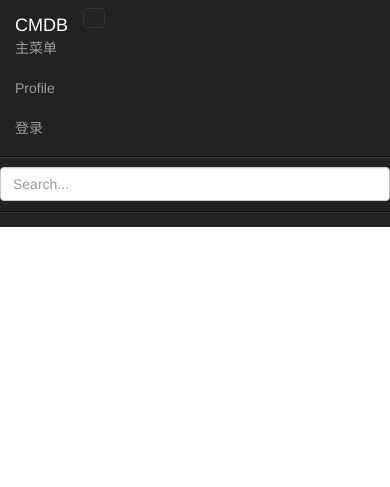
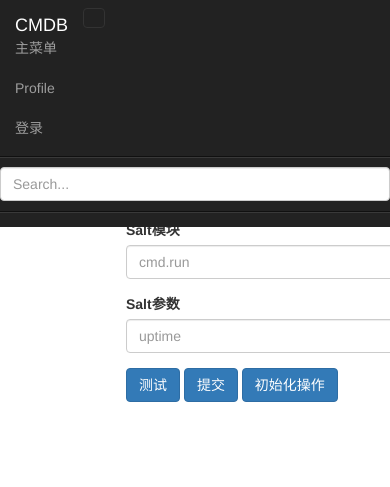
Before and after one commit to chaoqunzhai/CMDB, a Django app: template templates/salt/salt_api.html in a window 390 px wide; the page is wider, and only the part inside the window is pictured. Shown: the top 487 px of that part. Run offline with Django 3.2, Linux system fonts and the light colour scheme; the template is opened without the code that fills it: most values are stand-ins (such as "Sample title", 1, 10 or a date in 2020); some libraries are stand-ins or nearby versions.

Commit message:
20170620_2345

```diff
--- a/salt/urls.py
+++ b/salt/urls.py
@@ -5,9 +5,9 @@ from salt import views
 
 
 urlpatterns = [
-    url(r'^salt_api$', views.APIView.as_view(), name="salt_api"),
+    url(r'^hostlist', views.Hsotlist.as_view(), name="hostlist"),
     url(r'^salt_api_(?P<nid>\d+)$',views.APItDetailView.as_view()),
     url(r'^salt_api_json$', views.SaltApiJSON.as_view()),
-    url(r'^salt_run$', views.SaltRun.as_view(), name="salt_run"),
-
+    url(r'^salt_map$', views.SaltMap.as_view(), name="salt_map"),
+    url(r'^salt_api$', views.SaltApi.as_view(), name="salt_api"),
 ]
--- a/templates/assect_list.html
+++ b/templates/assect_list.html
@@ -40,27 +40,16 @@
     <div class="container-fluid">
         <div class="row">
             <div class="col-sm-3 col-md-2 sidebar" style="position: fixed">
-                <ul class="nav nav-sidebar">
-                    <li>
-                        <a href="{% url "salt_run" %}">Salt图示</a>
-                    </li>
-                </ul>
-                <ul class="nav nav-sidebar">
-                    <li>
-                        <a href="{% url "salt_api" %}">Salt_Api操作</a>
-                    </li>
-                    <li><a href="">Nav item again</a></li>
-                    <li><a href="">One more nav</a></li>
-                    <li><a href="">Another nav item</a></li>
-                    <li><a href="">More navigation</a></li>
-                </ul>
+                {% block hostlist_head %}{% endblock %}
+                {% block salt_map_head %}{% endblock %}
+                {% block salt_api_head %}{% endblock %}
             </div>
             <div class="row">
                 <div class="col-sm-9 col-sm-offset-3 col-md-10 col-md-offset-2 main">
                     {% block salt_map %}{% endblock %}
+                    {% block hostlist %}{% endblock %}
+                    {% block hostlist_detail %} {% endblock %}
                     {% block salt_api %}{% endblock %}
-                    {% block conent %} {% endblock %}
-
                 </div>
 
             </div>
--- a/templates/base.html
+++ b/templates/base.html
@@ -21,16 +21,32 @@
     {% block header-recources %}{% endblock %}
     <style>
         {% block css %}{% endblock %}
-         .one{
-            position:fixed;
-            top:0;
-            left:0;
-            right:0;
-            bottom:0;
+        .one {
+            position: fixed;
+            top: 0;
+            left: 0;
+            right: 0;
+            bottom: 0;
             background-color: black;
             opacity: 0.1;
 
-    }
+        }
+
+        #salt_api_header {
+            border: 1px solid red;
+            top: 50px;
+            left: 100px;
+            height: 100px;
+            width: 1300px;
+            position: relative;
+
+        }
+
+        #salt_api_header_core {
+            top: 25px;
+            left: 20px;
+            position: relative;
+        }
     </style>
 </head>
 
@@ -54,12 +70,12 @@
 {% block js %}{% endblock %}
 <script>
     $(function () {
-            table('/salt/salt_api_json');
+        table('/salt/salt_api_json');
 
-            console.log({{ test }})
-        });
+        console.log({{ test }})
+    });
     $(function () {
-        delurl('/salt/salt_api');
+        delurl('/salt/hostlist');
     });
     $(".nav-sidebar a[href='{{ request.path }}']").parent().addClass("active");
 
@@ -82,6 +98,27 @@
         });
 
     }
+    $(function () {
+        $('#submit_test').click(function () {
+            $.ajax({
+                url: '/salt/salt_api',
+                type: 'POST',
+                data: $('#salt_form').serialize(),
+                dataType: 'JSON',
+                traditional: true,
+                success: function (data) {
+                    if(data != 0){
+                        location.href='/salt/salt_api';
+                        console.log('salt_form', data)
+                    }else {
+                        console.log('no!!')
+                    }
+
+                }
+            })
+        });
+    });
+
 </script>
 
 </body>
--- a/templates/index.html
+++ b/templates/index.html
@@ -18,7 +18,7 @@
         <div class="col-lg-3 col-sm-4 col-xs-6">
             <div class="info-box default-bg">
                 <i class="fa fa-desktop"></i>
-                <a class="count" href="/cmdb.html">资产</a>
+                <a class="count" href="{% url "hostlist" %}">资产</a>
 
                 <div class="title">CMDB</div>
             </div>
@@ -27,7 +27,7 @@
         <div class="col-lg-3 col-sm-4 col-xs-6">
             <div class="info-box blue-bg">
                 <i class="fa fa-cog"></i>
-                <a class="count" href="{% url "salt_run" %}">配管</a>
+                <a class="count" href="{% url "salt_map" %}">配管</a>
 
                 <div class="title">SALTSTACK</div>
             </div>
--- a/templates/salt/salt_api.html
+++ b/templates/salt/salt_api.html
@@ -1,81 +1,49 @@
-{% extends "assect_list.html" %}
-{% block css %}
-    .info{
-    width: 400px;
-    height:300px;
-    position: fixed;
-    top:50px;
-    left:400px;
-    right:400px;
-    background-color: white;
-    }
-    .hide{
-    display: none;
-    }
-    .show{
-    display: block;
-    }
+{% extends 'assect_list.html' %}
+{% block salt_map_head %}
+    <ul class="nav nav-sidebar">
+        <li>
+            <a href="{% url "salt_map" %}">操作图示</a>
+        </li>
+    </ul>
+    <ul class="nav nav-sidebar">
+        <li><a href="{% url "salt_api" %}">SaltApi操作</a></li>
+        <li><a href="">One more nav</a></li>
+        <li><a href="">Another nav item</a></li>
+        <li><a href="">More navigation</a></li>
+    </ul>
 {% endblock %}
-{% block salt_api %}
+{% block  salt_api %}
+    <div id="salt_api_header">
+        <div id="salt_api_header_core">
+            <form id='salt_form' class="form-inline">{% csrf_token %}
+                <div class="form-group ">
+                    <label for="exampleInputName2">主机ID</label>
+                    <input type="text" class="form-control" id="salt_api_id" name='salt_api_id'
+                           placeholder="map126|*126">
+                </div>
+                <div class="form-group ">
+                    <label for="exampleInputEmail2">Salt模块</label>
+                    <input type="text" class="form-control" id="salt_api_name" name='salt_api_name'
+                           placeholder="cmd.run">
+                </div>
+                <div class="form-group ">
+                    <label for="exampleInputEmail2">Salt参数</label>
+                    <input type="text" class="form-control" id="salt_api_tage" name='salt_api_tage'
+                           placeholder="uptime">
+                </div>
+                <button id='submit_test' type="submit" class="btn btn-primary ">测试</button>
+                <button id='submit_true' type="submit" class="btn btn-primary">提交</button>
+                <button id='submit_true' type="submit" class="btn btn-primary">初始化操作</button>
+            </form>
+        </div>
+    </div>
 
-    <h2 class="sub-header">管理列表</h2>
+    {% block js %}
+        <script>
 
-    <div style="margin: 0 auto;">
-        <div class="btn-group" role="group" aria-label="...">
-            <a id="check_all" class="btn btn-success" onclick="checkAll();"><i
-                    class="fa fa-floppy-o"></i> 全选</a>
-            <a id="check_reverse" class="btn btn-info" onclick="reverAll();"><i
-                    class="fa fa-minus-square-o"></i> 反选</a>
-            <a id="check_cancel" class="btn btn-warning" onclick="clearAll();"><i
-                    class="fa fa-minus-square-o"></i> 取消</a>
-            <a id="check_add" class="btn btn-primary"><i class="fa fa-plus-circle"></i>添加</a>
-            <a id="do_delete" class="btn btn-danger "><i class="fa fa-trash"></i> 删除</a>
-            <a id="edit_mode_target" class="btn btn-default no-radius"><i class="fa fa-pencil-square-o"></i>
-                <span>进入编辑模式</span></a>
-            <a id="do_save" class="btn btn-default no-radius"><i class="fa fa-floppy-o"></i> 保存</a>
-            <a id="do_refresh" class="btn btn-default no-radius"><i class="fa fa-refresh"></i> 刷新</a>
-            <a id="handle_status" class="btn no-radius" tabindex="0" role="button" data-toggle="manual"
-               data-trigger="focus" data-container="body" data-html="true" data-placement="bottom" title="错误详细"
-               data-content="">{{ error_msg }}</a>
-        </div>
-        <div class="check_add_header">
-            <div class="hide check_add_hide table">
-                <form action="salt_api" method="post" class="form-inline">
-                    <div class="form-group">
-                        <label for="exampleInputName2">主机IP</label>
-                        <input id="hostip" name="ip" type="text" class="form-control" placeholder="192.168.*.*"/>
-                    </div>
-                    <div class="form-group">
-                        <label for="exampleInputName2">主机系统</label>
-                        <input id="kernel" name="kernel" type="text" class="form-control" placeholder="Centos7"/>
-                        <select class="form-control" name="source_name">
-                            {% for source_key,source_value in source_type_dict.items %}
-                                <option value="{{ source_key }}">{{ source_value }}</option>
-                            {% endfor %}
-                        </select>
-                        <input type="submit" value="提交" class="btn btn-default"/>
-                    </div>
-                </form>
-            </div>
-        </div>
-        <div id='black' class="one hide"></div>
-        <div id="modal_delete" class=" hide alert alert-danger alert-dismissible fade in modal-delete " role="alert">
-            <button type="button" class="close" aria-label="Close"><span>×</span>
-            </button>
-            <h4>确定删除资产？</h4>
-            <p>与该资产相关联的网卡、硬盘、内存和日志等将全部被删除！<br> &nbsp;</p>
-            <p style="text-align: right">
-                <button type="button" class="btn btn-danger" id="do_delete_confirm">确定删除</button>
-                <button type="button" class="btn btn-default" id="callback_delete">取消</button>
-            </p>
-        </div>
-        <table class=" table table-bordered table-hover">
-            <thead id="salt_tbHead">
 
-            </thead>
 
-            <tbody id="salt_tbBody">
-            </tbody>
-        </table>
-    </div>
+        </script>
+    {% endblock %}
+
 {% endblock %}
```
Also changed, not shown: CMDB/settings.py (+12 -12 lines), salt/views.py (+22 -8 lines), templates/hostlist.html (added, +88 -0 lines), templates/salt/asset_detail.html (+9 -14 lines), templates/salt/salt_map.html (added, +69 -0 lines), templates/salt/salt_run.html (deleted, +0 -56 lines), db.sqlite3.
